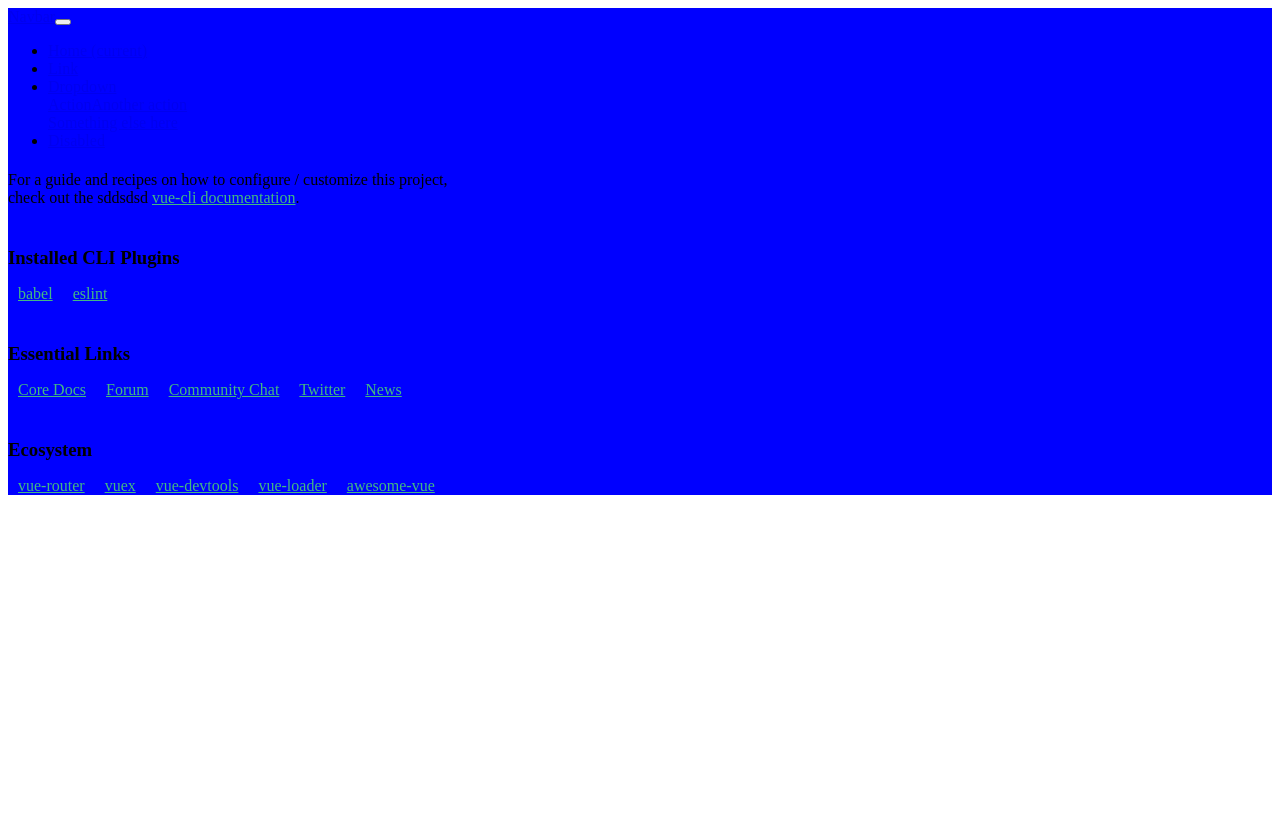
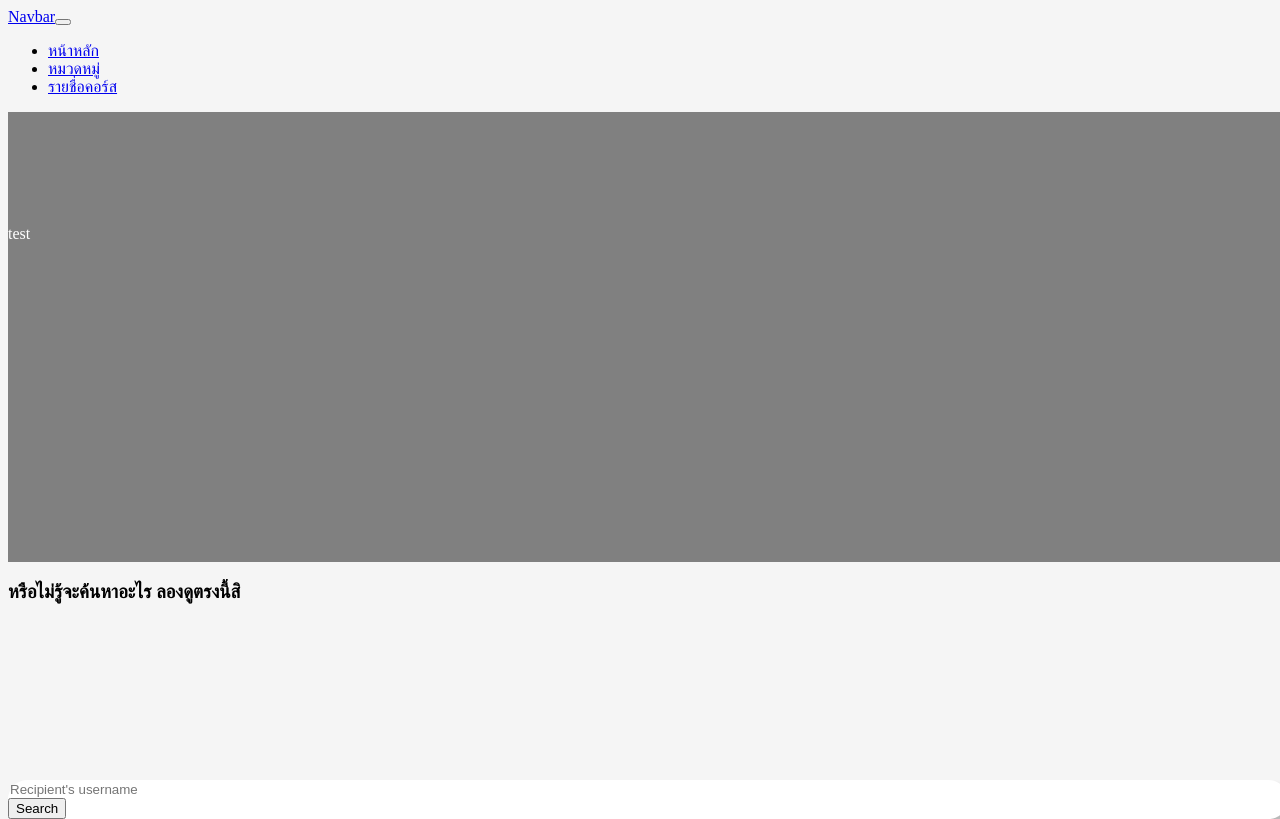
Before and after one commit to anawinwz/ywc16-proj, a Vue app: page / in a window 1280 px wide. Built offline with nearby package versions, Linux system fonts and the light colour scheme.

Commit message:
Latest header

```diff
--- a/src/App.vue
+++ b/src/App.vue
@@ -25,13 +25,16 @@
           <ul class="navbar-nav ml-auto">
             <li class="nav-item active">
               <a class="nav-link" href="#">
-                Home
-                <span class="sr-only">(current)</span>
+                หน้าหลัก
               </a>
             </li>
             <li class="nav-item">
-              <a class="nav-link" href="#">Link</a>
+              <a class="nav-link" href="categories">หมวดหมู่</a>
             </li>
+            <li class="nav-item">
+              <a class="nav-link" href="courses">รายชื่อคอร์ส</a>
+            </li>
+            <!--
             <li class="nav-item dropdown">
               <a
                 class="nav-link dropdown-toggle"
@@ -52,6 +55,7 @@
             <li class="nav-item">
               <a class="nav-link disabled" href="#" tabindex="-1" aria-disabled="true">Disabled</a>
             </li>
+            -->
           </ul>
         </div>
       </div>
@@ -93,8 +97,10 @@ export default {
 .navbar-appbg {
   background: black;
 }
-#app {
-  background: blue;
+html,body {
+  background: whitesmoke !important;
+  width:100%;
+  height:100%;
 }
 
 
--- /dev/null
+++ b/src/components/Main.vue
@@ -0,0 +1,54 @@
+<template>
+  <div>
+    <div id="app-intro">
+        <div class="container">
+        <div id="app-intro-content">test</div>
+
+        <div id="search-box">
+            <div class="input-group mb-3">
+            <input
+                type="text"
+                class="form-control"
+                placeholder="Recipient's username"
+                aria-label="Recipient's username"
+                aria-describedby="button-addon2"
+            >
+            <div class="input-group-append">
+                <button class="btn btn-outline-secondary" type="button" id="button-addon2">Search</button>
+            </div>
+            </div>
+        </div>
+        </div>
+    </div>
+    <h3>หรือไม่รู้จะค้นหาอะไร ลองดูตรงนี้สิ</h3>
+  </div>
+</template>
+
+<script>
+</script>
+
+<style>
+#app-intro {
+  background: gray;
+  color: white;
+  min-height: 450px;
+}
+#app-intro .container {
+  padding-top: 112.5px;
+  height: 225px;
+}
+#search-box {
+    z-index: 500;
+    margin-top: 42%;
+    background: white;
+    border-radius:20px;
+    box-shadow: 5px 5px 5px rgba(0,0,0,0.25);
+}
+#search-box input {
+    background:transparent;
+    border:none;
+}
+#search-box input:active, #search-box input:focus {
+    box-shadow:none;
+}
+</style>
--- a/src/router/index.js
+++ b/src/router/index.js
@@ -8,14 +8,14 @@
 // import Login from '@/components/Login'
 // import Logout from '@/components/Logout'
 
+import Main from '@/components/Main.vue'
 import Courses from '@/components/Courses.vue'
-import HelloWorld from '@/components/HelloWorld.vue'
 
 export const routes = [
     {
         path: '/',
-        name: 'HelloWorld',
-        component: HelloWorld
+        name: 'Main',
+        component: Main
     },
     {
         path: '/courses',
```
